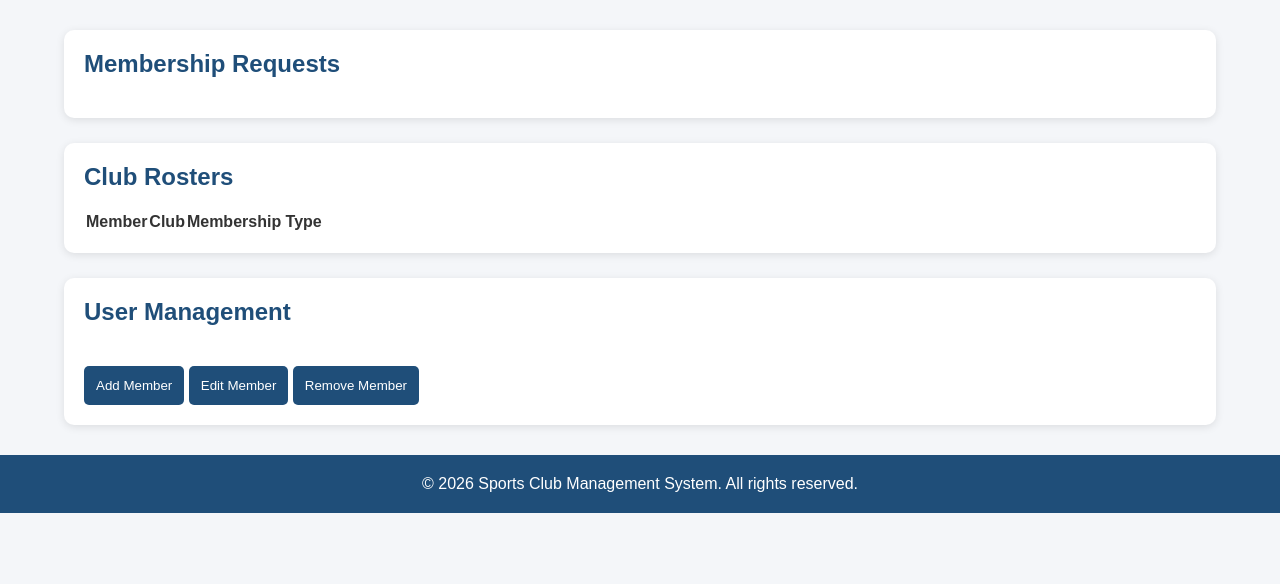
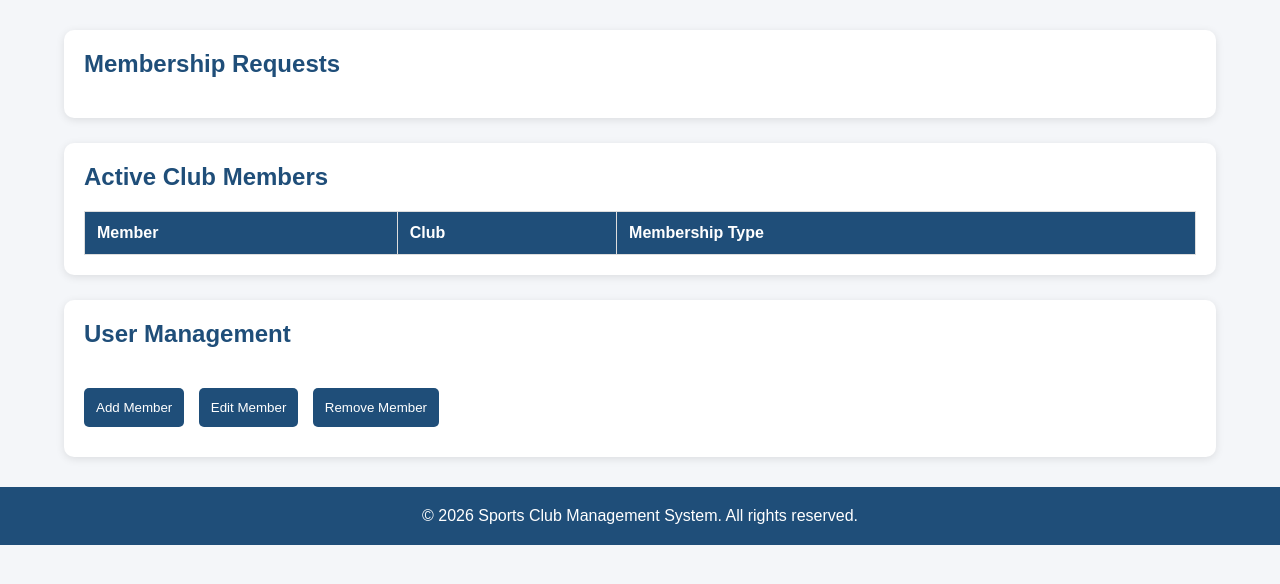
Before and after one commit to MuneebahNadeem/ZeroToShip, a Django app: template Phase-4/templates/admin_dashboard.html in a window 1280 px wide. Shown: the part 115-699 px from the top of the page. Run offline with Django 5.2, Linux system fonts and the light colour scheme; the template is opened without the code that fills it, so the values that code supplies are empty.

Commit message:
Style administrative workspace interface using CSS

```diff
--- a/Phase-4/static/css/style.css
+++ b/Phase-4/static/css/style.css
@@ -130,3 +130,51 @@ select{
 option[value=""]{
     color: #b0b0b0;
 }
+
+#request-container{
+    display: grid;
+    grid-template-columns: repeat(auto-fit, minmax(250px, 1fr));
+    gap: 20px;
+}
+
+.request-card{
+    background-color: #f9f9f9;
+    border: 1px solid #ddd;
+    border-radius: 10px;
+    padding: 15px;
+}
+
+.request-card h3{
+    color: #1f4e79;
+    margin-bottom: 10px;
+}
+
+.request-card p{
+    margin-bottom: 8px;
+}
+
+#roster-table{
+    width: 100%;
+    border-collapse: collapse;
+}
+
+#roster-table th,
+#roster-table td{
+    border: 1px solid #ddd;
+    padding: 12px;
+    text-align: left;
+}
+
+#roster-table th{
+    background-color: #1f4e79;
+    color: white;
+}
+
+#roster-table tr:nth-child(even){
+    background-color: #f9f9f9;
+}
+
+#user-management button{
+    margin-right: 10px;
+    margin-bottom: 10px;
+}
--- a/Phase-4/templates/admin_dashboard.html
+++ b/Phase-4/templates/admin_dashboard.html
@@ -31,7 +31,7 @@
 
         <!-- Club Rosters -->
         <section id="club-rosters">
-            <h2>Club Rosters</h2>
+            <h2>Active Club Members</h2>
 
             <table id="roster-table">
                 <thead>
```
